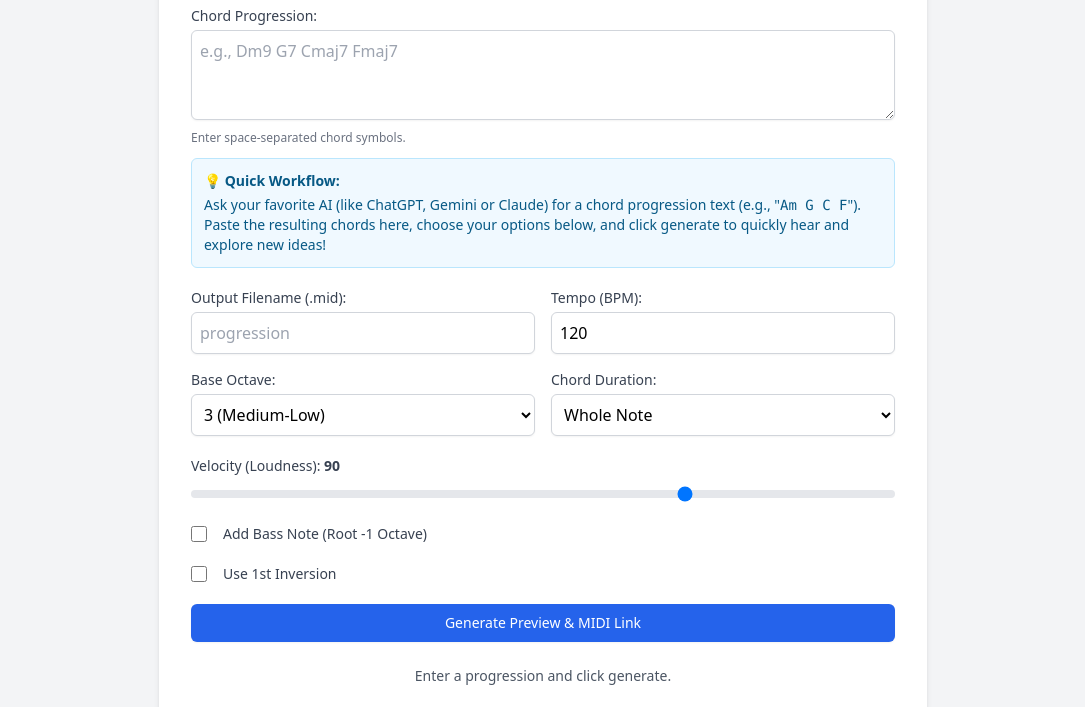
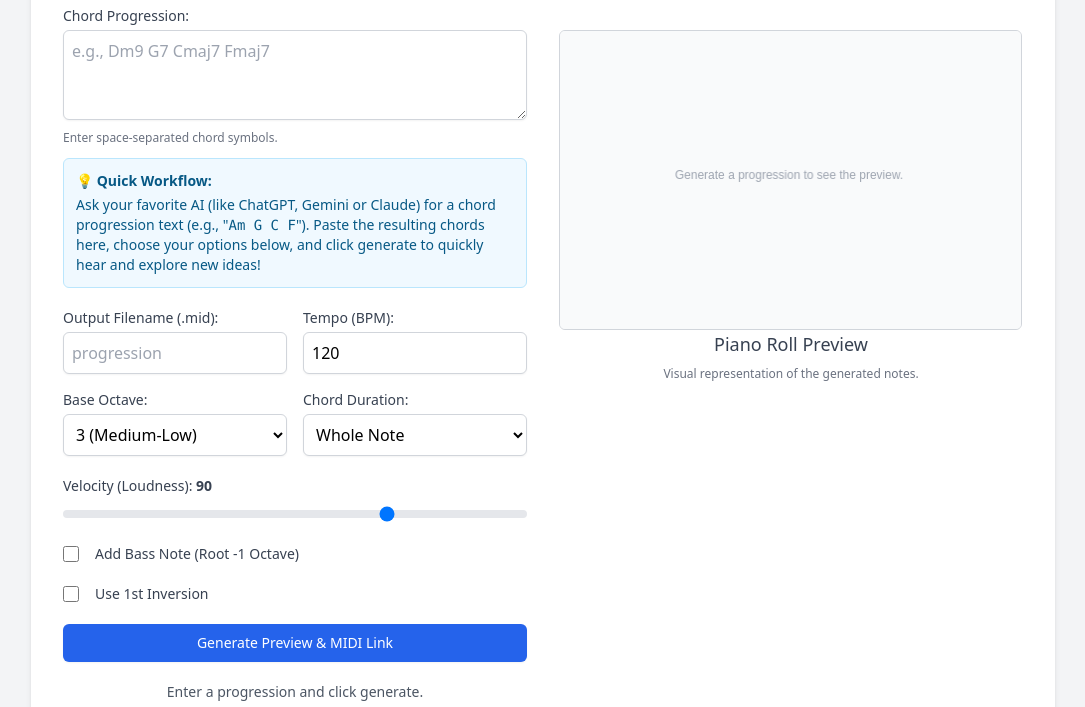
Before and after one commit to 1legality/progression-to-midi, a website: page index.html in a window 1280 px wide. Shown: the part 118-825 px from the top of the page, without its empty margins (97-1182 px from the left). Drawn offline with nearby package versions, Linux system fonts and the light colour scheme.

Commit message:
Piano roll on the right

```diff
--- a/index.html
+++ b/index.html
@@ -11,9 +11,12 @@
 
 <body class="bg-gray-100 p-4 md:p-8 font-sans">
 
-    <div class="max-w-3xl mx-auto bg-white p-6 md:p-8 rounded-lg shadow-md">
+    <div class="max-w-5xl mx-auto bg-white p-6 md:p-8 rounded-lg shadow-md">
         <h1 class="text-2xl md:text-3xl font-bold mb-6 text-gray-800 text-center">Chord Progression MIDI Generator</h1>
 
+        <div class="grid grid-cols-1 md:grid-cols-2 gap-6 md:gap-8">
+
+            <div class="space-y-5">
                 <form id="midiForm" class="space-y-5">
                     <div>
                         <label for="progression" class="block text-sm font-medium text-gray-700 mb-1">Chord Progression:</label>
@@ -29,7 +32,7 @@
                         </div>
                     </div>
 
-            <div class="grid grid-cols-1 md:grid-cols-2 gap-4">
+                    <div class="grid grid-cols-1 sm:grid-cols-2 gap-4">
                         <div>
                             <label for="outputFileName" class="block text-sm font-medium text-gray-700 mb-1">Output Filename
                                 (.mid):</label>
@@ -107,17 +110,18 @@
 
                 <div id="status" class="mt-6 text-center text-sm text-gray-600">Enter a progression and click generate.</div>
 
-        <div class="mt-6">
+                <div id="downloadLinkContainer" class="mt-4 text-center">
+                    </div>
+            </div>
+            <div>
+                <div class="mt-1 md:mt-0">
+                    <canvas id="pianoRollCanvas"></canvas>
                     <h2 class="text-lg font-medium text-gray-700 mb-2 text-center">Piano Roll Preview</h2>
-            <canvas id="pianoRollCanvas"></canvas>
                     <p class="text-xs text-gray-500 mt-1 text-center">Visual representation of the generated notes.</p>
                 </div>
-
-        <div id="downloadLinkContainer" class="mt-4 text-center">
             </div>
-
              </div>
-    <div class="flex flex-col items-center mt-8 mb-4 space-y-2">
+        </div> <div class="flex flex-col items-center mt-8 mb-4 space-y-2">
         <a href="https://github.com/1legality" target="_blank" rel="noopener noreferrer"
             class="inline-flex items-center px-4 py-2 bg-gray-900 border border-transparent rounded-lg shadow-sm text-sm font-medium text-white hover:bg-gray-700 focus:outline-none focus:ring-2 focus:ring-offset-2 focus:ring-gray-500 transition duration-150 ease-in-out">
             <svg class="w-5 h-5 mr-2" fill="currentColor" viewBox="0 0 16 16" aria-hidden="true">
--- a/main.ts
+++ b/main.ts
@@ -23,7 +23,8 @@ const INTERVALS = {
     m9: 13,
     M9: 14,
     P11: 17,
-    M13: 21 };
+    M13: 21
+};
 const CHORD_FORMULAS: Record<string, number[]> = {
     '': [INTERVALS.P1, INTERVALS.M3, INTERVALS.P5],
     'maj': [INTERVALS.P1, INTERVALS.M3, INTERVALS.P5],
@@ -158,7 +159,7 @@ function drawPianoRoll(
 
     // Remove 7 ticks from maxTimeTicks to make it more visually appealing
     if (maxTimeTicks > 0) {
-        maxTimeTicks -= 7;
+        maxTimeTicks += 1;
     }
 
     // Calculate scaling factors based on CSS pixel dimensions
```
Also changed, not shown: dist/bundle.js, 1 other file. Lines whose indentation alone changed are shown as unchanged.
